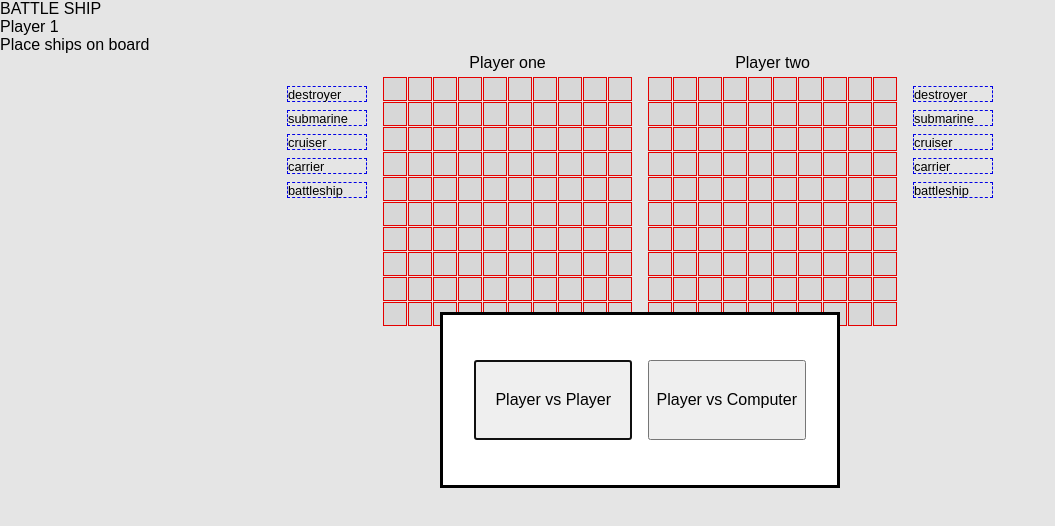
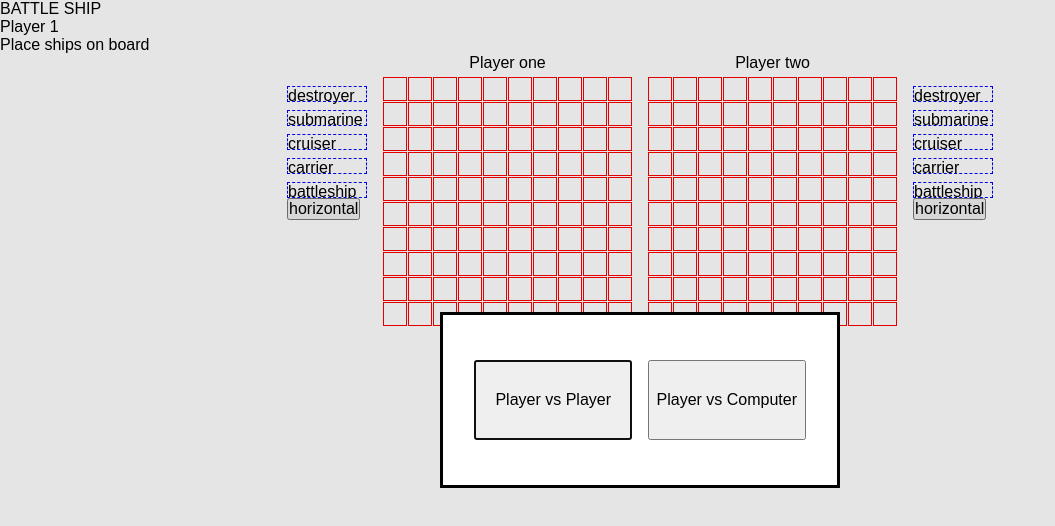
Before and after one commit to JeyLson0/battleship, a website built with webpack: page src/template.html in a window 1280 px wide. Shown: the whole page, without its empty margins (0-1055 px from the left). Built offline with nearby package versions, Linux system fonts and the light colour scheme.

Commit message:
version 1.0.10 create classes folder
move all class scripts in "classes" folder

```diff
--- a/src/index.js
+++ b/src/index.js
@@ -1,7 +1,8 @@
 import './style.css';
-import Gamemode from './scripts/gamemode';
+import Gamemode from './scripts/classes/gamemode';
 import './scripts/dom/modal';
 import './scripts/dom/grid';
 import './scripts/dom/shipcontainer';
+import './scripts/events/dragevent';
 
 const newGame = new Gamemode();
--- a/src/scripts/dom/grid.js
+++ b/src/scripts/dom/grid.js
@@ -5,9 +5,9 @@
 
 // creates the button elem, containing values
 function createGridElem(yIndex, xIndex) {
-  let elem = document.createElement('button');
+  let elem = document.createElement('div');
   elem.classList.add('grid-elem');
-  elem.setAttribute('value', `${yIndex}, ${xIndex}`);
+  elem.setAttribute('data-index-coordinates', `${yIndex}, ${xIndex}`);
   return elem;
 }
 
--- a/src/scripts/dom/shipcontainer.js
+++ b/src/scripts/dom/shipcontainer.js
@@ -1,22 +1,23 @@
-const shipContainer = document.querySelectorAll('.ship-container');
 const ships = document.querySelectorAll('.ships');
-const directionBtn = document.querySelectorAll('.direction-btn-wrapper');
+const directionBtnArr = document.querySelectorAll('.direction-btn-wrapper');
 
 /* Ship-container */
 const shipOrder = [
-  'destroyer',
-  'submarine',
-  'cruiser',
-  'carrier',
-  'battleship',
+  ['destroyer', 2],
+  ['submarine', 3],
+  ['cruiser', 3],
+  ['carrier', 5],
+  ['battleship', 4],
 ];
 
 function createShipElem(shipType) {
   let elem = document.createElement('div');
-  let paragraph = document.createElement('p');
-  elem.appendChild(paragraph);
-  paragraph.textContent = shipType;
-  elem.classList.add('ship-elem', shipType);
+  let childDiv = document.createElement('div');
+  elem.appendChild(childDiv);
+  childDiv.textContent = shipType[0];
+  childDiv.setAttribute('draggable', false);
+  childDiv.setAttribute('data-length', shipType[1]);
+  elem.classList.add('ship-elem', `${shipType[0]}-wrapper`);
   return elem;
 }
 
@@ -33,3 +34,19 @@ function fillShipContainers() {
 fillShipContainers();
 
 /* directionButton */
+function createBtnDirection() {
+  let btn = document.createElement('button');
+  btn.classList.add('btn-direction');
+  btn.setAttribute('value', 'horizontal');
+  btn.textContent = 'horizontal';
+  return btn;
+}
+
+function addBtnElem() {
+  directionBtnArr.forEach(wrapper => {
+    let elem = createBtnDirection();
+    wrapper.appendChild(elem);
+  });
+}
+
+addBtnElem();
--- /dev/null
+++ b/src/scripts/events/dragevent.js
@@ -0,0 +1,12 @@
+// This event happens during ship placements.
+
+const playerShipArr = document.querySelectorAll('.ships');
+const playerOneShipsElem = playerShipArr[0];
+const playerOneShipsChildren = playerOneShipsElem.children;
+const playerTwoShipsElem = playerShipArr[1];
+const playerTwoShipsChildren = playerTwoShipsElem.children;
+
+function addDragEvents(player) {}
+function removeDragEvents(player) {}
+
+console.log(playerOneShipsChildren);
--- a/src/template.html
+++ b/src/template.html
@@ -21,20 +21,20 @@
             <div class="game-status">Place ships on board</div>
         </div>
         <div class="game-container">
-            <div class="player-container">
+            <div id="player-one-container" class="player-container">
                 <div class="ship-container">
                     <div class="ships"></div>
                     <div class="direction-btn-wrapper"></div>
                 </div>
-                <div class="grid-container">
+                <div id="player-one-grid" class="grid-container">
                     <p class="grid-title">Player one</p>
                     <div class="grid"></div>
                 </div>
             </div>
-            <div class="player-container">
+            <div id="player-two-container" class="player-container">
                 <div class="grid-container">
                     <p class="grid-title">Player two</p>
-                    <div class="grid"></div>
+                    <div id="player-two-grid" class="grid"></div>
                 </div>
                 <div class="ship-container">
                     <div class="ships"></div>
```
Also changed, not shown: src/test/gameboard.test.js (+2 -2 lines), src/test/gamemode.test.js (+1 -1 lines), src/test/player.test.js (+2 -2 lines), src/test/ship.test.js (+1 -1 lines), src/scripts/classes/gameboard.js (renamed from src/scripts/gameboard.js), src/scripts/classes/gamemode.js (renamed from src/scripts/gamemode.js), src/scripts/classes/player.js (renamed from src/scripts/player.js), src/scripts/classes/ship.js (renamed from src/scripts/ship.js), src/scripts/classes/test.js (renamed from src/scripts/test.js).
